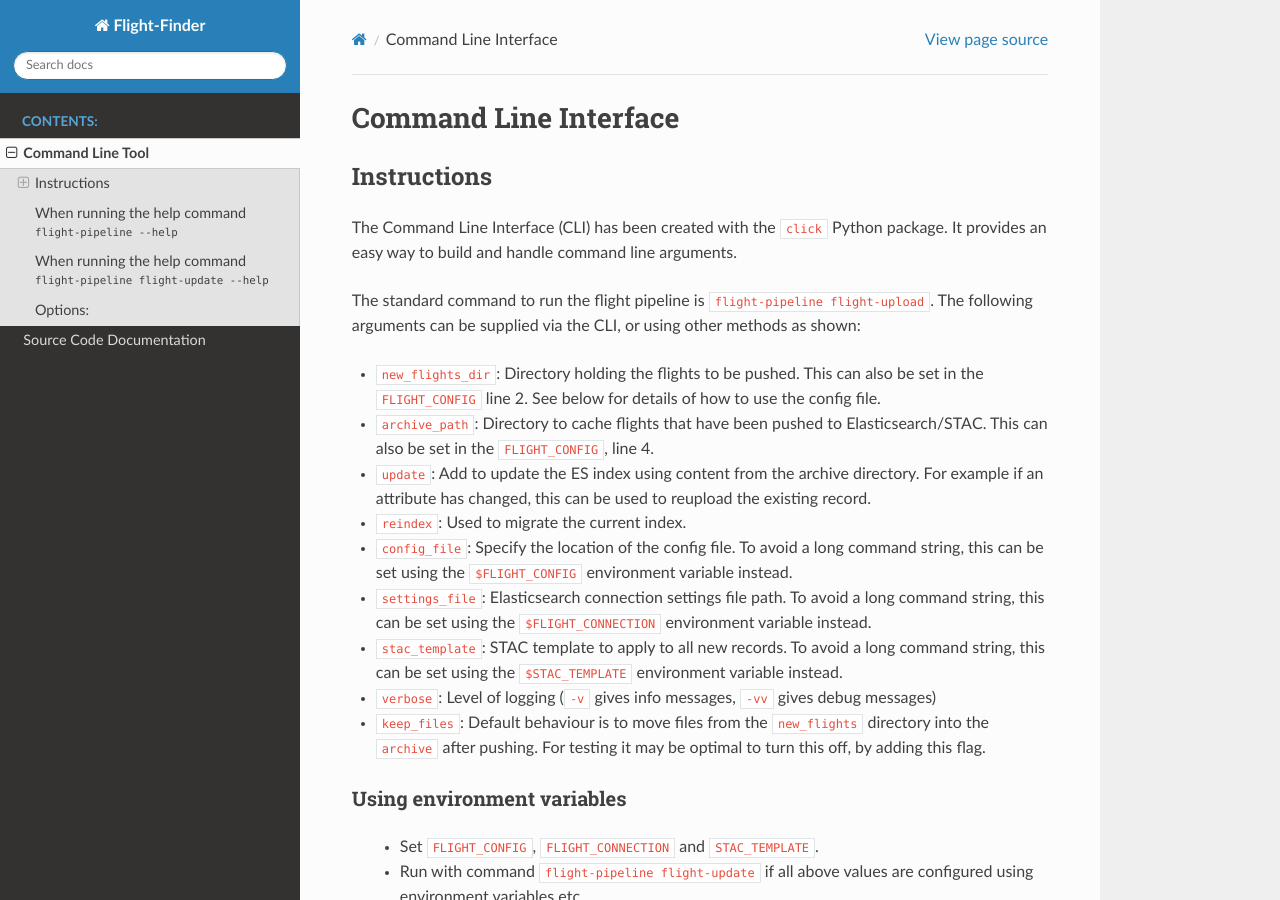
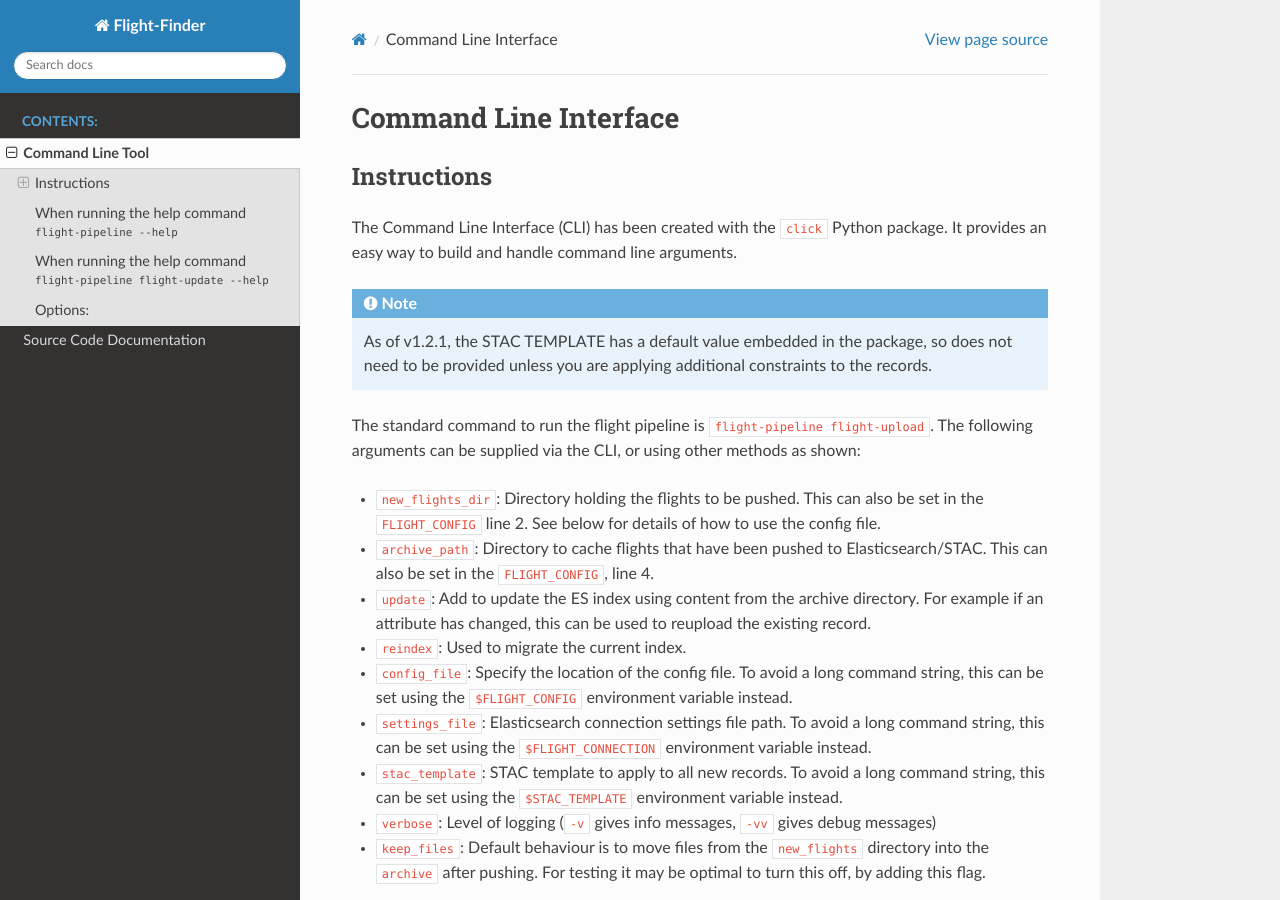
Before and after one commit to cedadev/flight-pipeline, a Sphinx documentation site: the page built from docs/source/core/cli.rst, in a window 1280 px wide and 900 px high. Built offline with Sphinx 7.4.7 and the Read the Docs theme 3.1.0, drawn with Linux system fonts in a browser that asks for light colours.

Commit message:
Updated docs around STAC TEMPLATE

```diff
--- a/docs/source/core/cli.rst
+++ b/docs/source/core/cli.rst
@@ -5,6 +5,11 @@ Command Line Interface
 Instructions
 ============
 The Command Line Interface (CLI) has been created with the ``click`` Python package. It provides an easy way to build and handle command line arguments.
+
+.. note::
+
+    As of v1.2.1, the STAC TEMPLATE has a default value embedded in the package, so does not need to be provided unless you are applying additional constraints to the records.
+
 
 The standard command to run the flight pipeline is ``flight-pipeline flight-upload``. The following arguments can be supplied via the CLI, or using other methods as shown:
 
```
